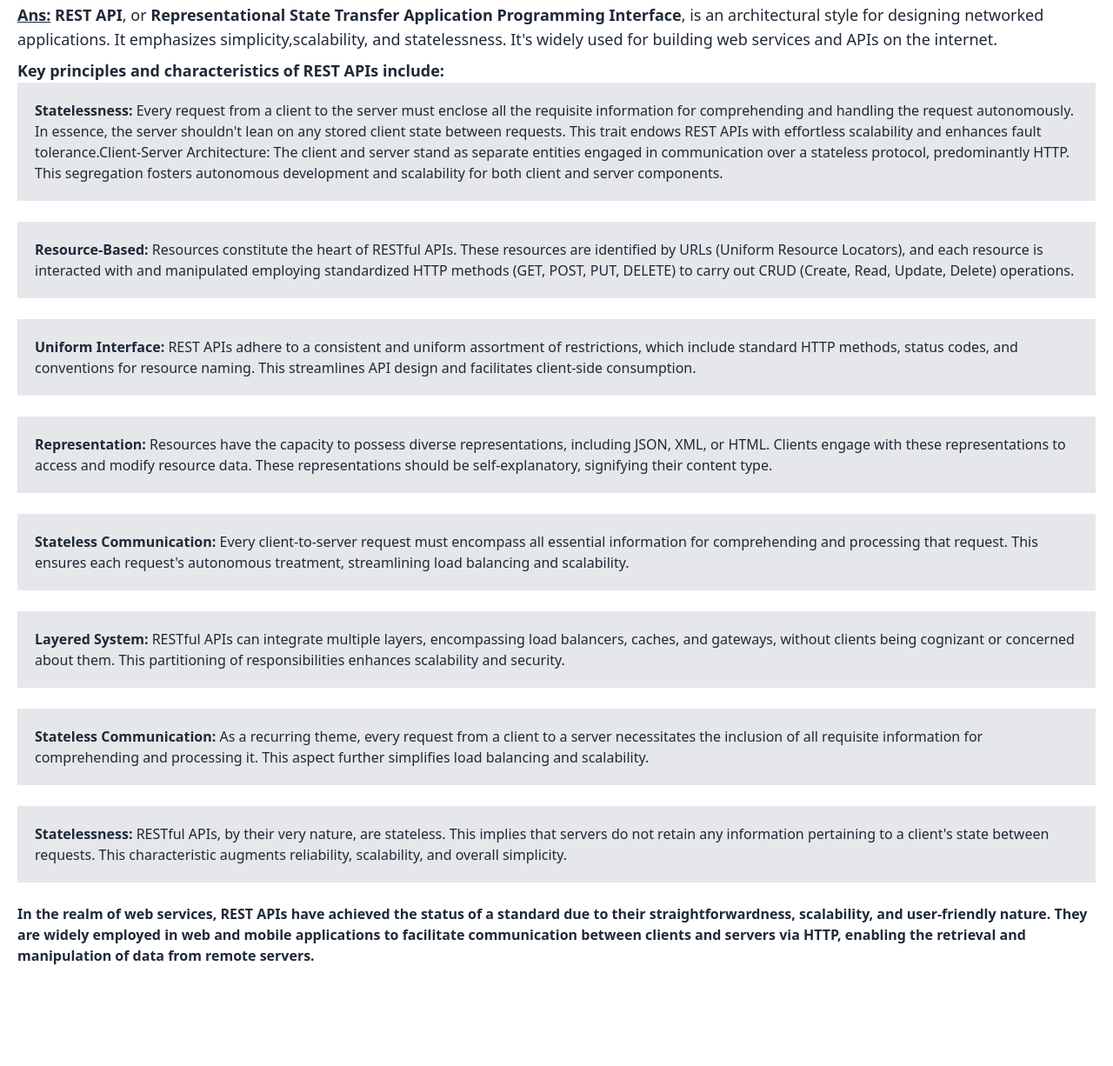
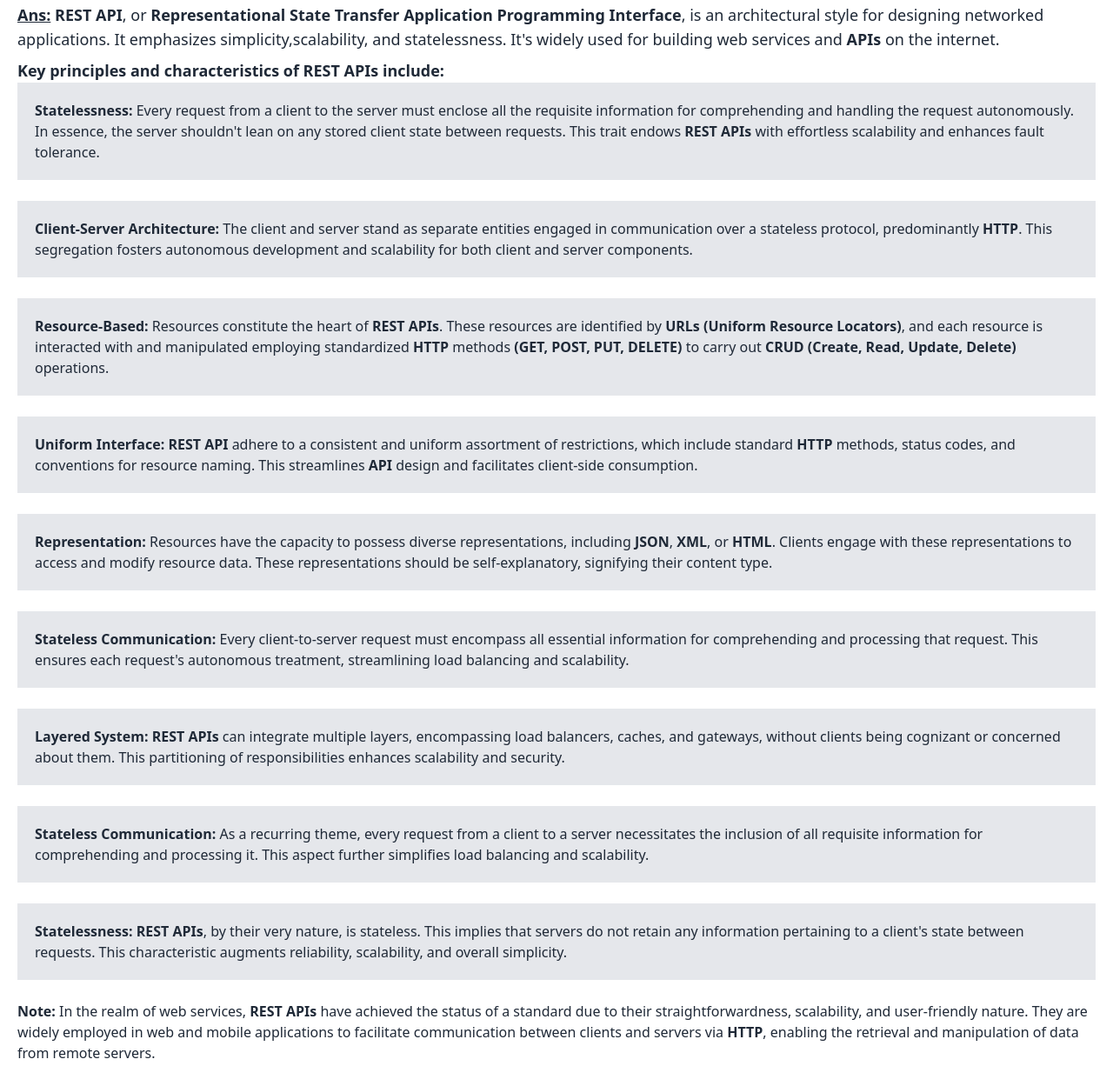
Before and after one commit to DrabinPaul/My-ph-tube, a plain HTML site: page blog.html in a window 1280 px wide. Shown: the part 1305-2531 px from the top of the page at 87% size. Before the commit the page ends 2436 px from the top, so only its background shows below. Drawn offline with nearby package versions, Linux system fonts and the light colour scheme.

Commit message:
finished

```diff
--- a/blog.html
+++ b/blog.html
@@ -106,51 +106,40 @@
         <h2 class="text-2xl font-bold mt-6">3.What do you mean by REST API?.</h2>
         <br>
         <h3 class="text-lg font-medium pb-2"><span class="font-bold underline">Ans:</span>
-            <strong>REST API</strong>, or <strong>Representational State Transfer Application Programming Interface</strong>, is an architectural style for designing networked applications. It emphasizes simplicity,scalability, and statelessness. It's widely used for building web services and APIs on the internet.
+            <strong>REST API</strong>, or <strong>Representational State Transfer Application Programming Interface</strong>, is an architectural style for designing networked applications. It emphasizes simplicity,scalability, and statelessness. It's widely used for building web services and <strong>APIs</strong> on the internet.
         </h3>
 
             <span class="text-lg font-bold">Key principles and characteristics of REST APIs include:</span>
             <br>
 
             <h4 class="font-normal text-start p-5 bg-gray-200">
-                <strong>Statelessness:</strong> Every request from a client to the server must enclose all the requisite
-            information for
-            comprehending and handling the request autonomously. In essence, the server shouldn't lean on any stored
-            client state between requests. This trait endows REST APIs with effortless scalability and enhances fault
-            tolerance.Client-Server Architecture: The client and server stand as separate entities engaged in
-            communication over a stateless protocol, predominantly HTTP. This segregation fosters autonomous development
-            and scalability for both client and server components.
+                <strong>Statelessness:</strong> Every request from a client to the server must enclose all the requisite information for comprehending and handling the request autonomously. In essence, the server shouldn't lean on any stored client state between requests. This trait endows <strong>REST APIs</strong> with effortless scalability and enhances fault tolerance.
+            </h4>
+            <br>
+            <h4 class="font-normal text-start p-5 bg-gray-200">
+                <strong>Client-Server Architecture:</strong> The client and server stand as separate entities engaged in communication over a stateless protocol, predominantly <strong>HTTP</strong>. This segregation fosters autonomous development and scalability for both client and server components.
             </h4>
             <br>
              <h4 class="font-normal text-start p-5 bg-gray-200">
-               <strong>Resource-Based:</strong> Resources constitute the heart of RESTful APIs. These resources are
-                identified by URLs (Uniform Resource Locators), and each resource is interacted with and manipulated
-                employing standardized HTTP methods (GET, POST, PUT, DELETE) to carry out CRUD (Create, Read, Update,
-                Delete) operations.
+               <strong>Resource-Based:</strong> Resources constitute the heart of <strong>REST APIs</strong>. These resources are identified by <strong>URLs (Uniform Resource Locators)</strong>, and each resource is interacted with and manipulated employing standardized <strong>HTTP</strong> methods <strong>(GET, POST, PUT, DELETE)</strong> to carry out <strong>CRUD (Create, Read, Update,
+                Delete)</strong> operations.
              </h4>
             <br>
             <h4 class="font-normal text-start p-5 bg-gray-200">
-                <strong>Uniform Interface:</strong> REST APIs adhere to a consistent and uniform assortment of restrictions, which include
-            standard HTTP methods, status codes, and conventions for resource naming. This streamlines API design and
-            facilitates client-side consumption.
+                <strong>Uniform Interface:</strong> <strong>REST API</strong> adhere to a consistent and uniform assortment of restrictions, which include standard <strong>HTTP</strong> methods, status codes, and conventions for resource naming. This streamlines <strong>API</strong> design and facilitates client-side consumption.
             </h4>
             <br>
              <h4 class="font-normal text-start p-5 bg-gray-200">
-                <strong>Representation:</strong> Resources have the capacity to possess diverse representations, including
-                JSON, XML, or HTML. Clients engage with these representations to access and modify resource data. These
-                representations should be self-explanatory, signifying their content type.
+                <strong>Representation:</strong> Resources have the capacity to possess diverse representations, including <strong>JSON</strong>, <strong>XML</strong>, or <strong>HTML</strong>. Clients engage with these representations to access and modify resource data. These representations should be self-explanatory, signifying their content type.
              </h4>
             <br>
             <h4 class="font-normal text-start p-5 bg-gray-200">
             <strong>Stateless Communication:</strong> Every client-to-server request must encompass all essential
-            information for comprehending and processing that request. This ensures each request's autonomous treatment,
-            streamlining load balancing and scalability.
+            information for comprehending and processing that request. This ensures each request's autonomous treatment, streamlining load balancing and scalability.
             </h4>
             <br>
            <h4 class="font-normal text-start p-5 bg-gray-200">
-            <strong>Layered System:</strong> RESTful APIs can integrate multiple layers, encompassing load balancers,
-            caches, and gateways, without clients being cognizant or concerned about them. This partitioning of
-            responsibilities enhances scalability and security.
+            <strong>Layered System:</strong> <strong>REST APIs</strong> can integrate multiple layers, encompassing load balancers, caches, and gateways, without clients being cognizant or concerned about them. This partitioning of responsibilities enhances scalability and security.
            </h4>
             <br>
             <h4 class="font-normal text-start p-5 bg-gray-200">
@@ -160,15 +149,10 @@
             </h4>
             <br>
             <h4 class="font-normal text-start p-5 bg-gray-200">
-                <strong>Statelessness:</strong> RESTful APIs, by their very nature, are stateless. This implies that servers
-                do not retain any information pertaining to a client's state between requests. This characteristic augments
-                reliability, scalability, and overall simplicity.
+                <strong>Statelessness:</strong> <strong>REST APIs</strong>, by their very nature, is stateless. This implies that servers do not retain any information pertaining to a client's state between requests. This characteristic augments reliability, scalability, and overall simplicity.
             </h4>
             <br>
-        <strong>In the realm of web services, REST APIs have achieved the status of a standard due to their
-            straightforwardness, scalability, and user-friendly nature. They are widely employed in web and mobile
-            applications to facilitate communication between clients and servers via HTTP, enabling the retrieval
-            and manipulation of data from remote servers.</strong>
+        <p><strong>Note:</strong> In the realm of web services, <strong>REST APIs</strong> have achieved the status of a standard due to their straightforwardness, scalability, and user-friendly nature. They are widely employed in web and mobile applications to facilitate communication between clients and servers via <strong>HTTP</strong>, enabling the retrieval and manipulation of data from remote servers.</p>
 
     </main>
 
```
Also changed, not shown: index.html (+1 -23 lines), index.js (+0 -72 lines), images/img1.jpg (deleted), images/img3.jpeg (deleted), images/tick.svg (deleted).
